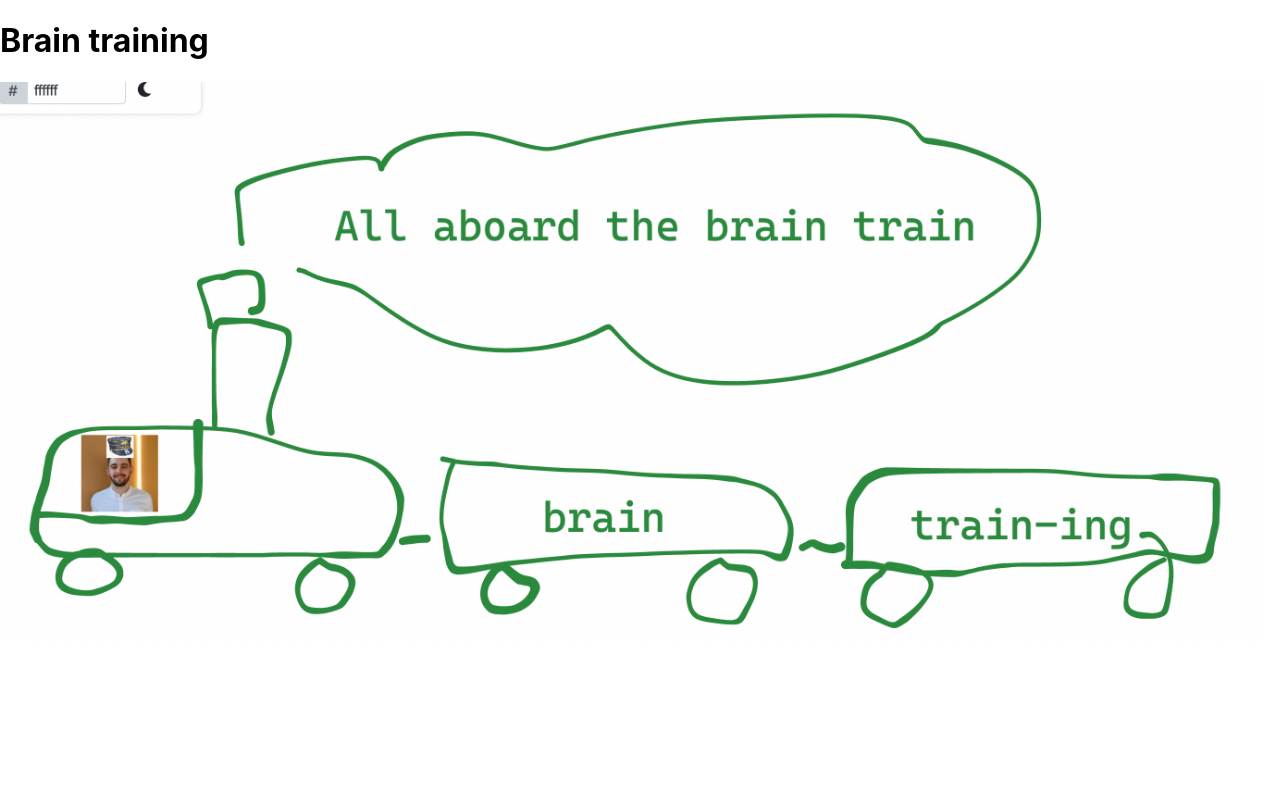
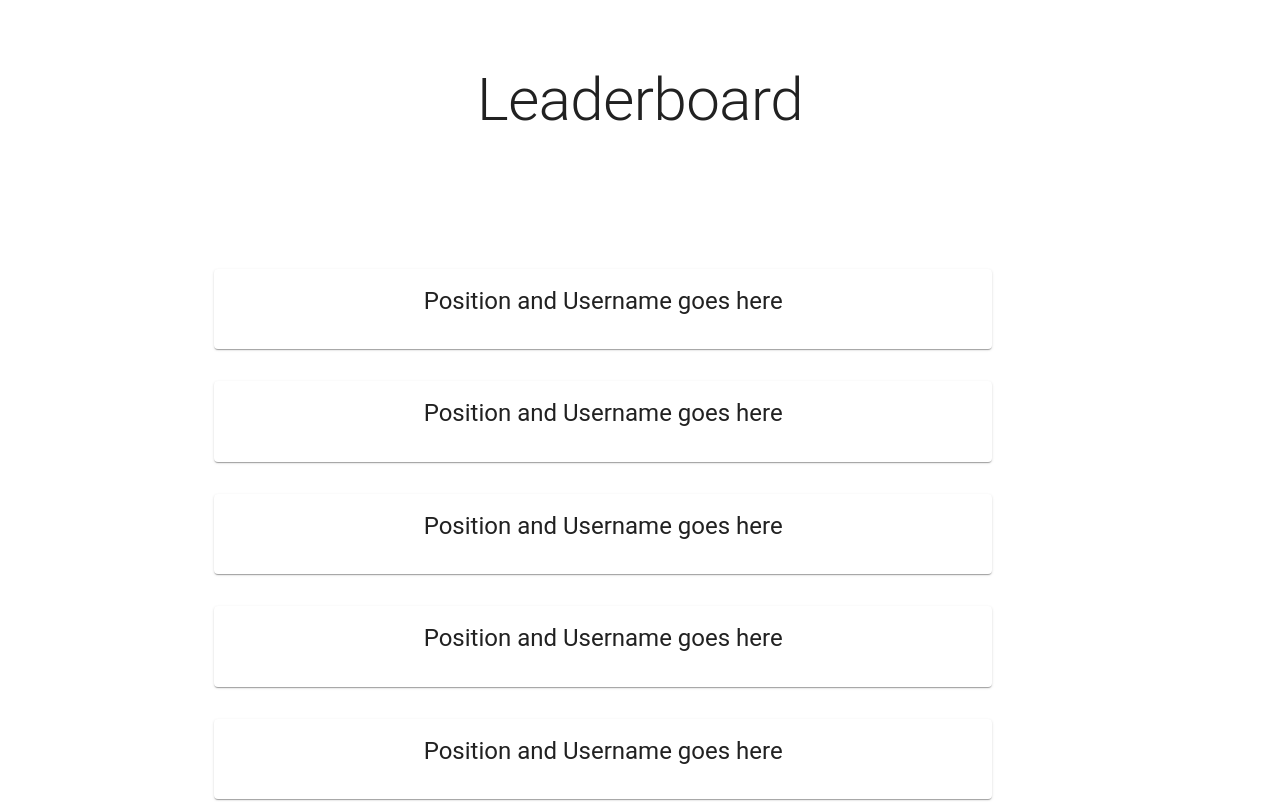
Before and after one commit to tibo8841/brain-training-frontend, a React (Create React App) app in the folder brain-training/: page /leaderboard in a window 1280 px wide. Shown: the top 802 px of the page. Built offline with nearby package versions, Linux system fonts and the light colour scheme; the HTML template or start-up script is replaced by a standard one.

Commit message:
Leaderboard skelly with maps

```diff
--- a/brain-training/src/Components/Leaderboard.js
+++ b/brain-training/src/Components/Leaderboard.js
@@ -1,7 +1,72 @@
-export default function Leaderboard() {
-  return;
+import * as React from "react";
+import Card from "@mui/material/Card";
+import CardContent from "@mui/material/CardContent";
+import Grid from "@mui/material/Grid";
+import Box from "@mui/material/Box";
+import Typography from "@mui/material/Typography";
+import Container from "@mui/material/Container";
+import { createTheme, ThemeProvider } from "@mui/material/styles";
+
+const cards = [1, 2, 3, 4, 5, 6, 7, 8, 9];
+
+const theme = createTheme();
+
+export default function Album() {
+  return (
+    <ThemeProvider theme={theme}>
+      <main>
+        {/* Hero unit */}
+        <Box
+          sx={{
+            bgcolor: "background.paper",
+            pt: 8,
+            pb: 6,
+          }}
+        >
+          <Container maxWidth="sm">
+            <Typography
+              component="h1"
+              variant="h2"
+              align="center"
+              color="text.primary"
+              gutterBottom
+            >
+              Leaderboard
+            </Typography>
+          </Container>
+        </Box>
+        <Container sx={{ py: 8 }} maxWidth="md">
+          {/* End hero unit */}
+          <Grid container spacing={4}>
+            {cards.map((card) => (
+              <Grid item key={card} xs={2} sm={2} md={11}>
+                <Card
+                  sx={{
+                    height: "100%",
+                    display: "flex",
+                    flexDirection: "column",
+                    justifyContent: "center",
+                  }}
+                >
+                  <CardContent sx={{ flexGrow: 1 }}>
+                    <Typography
+                      gutterBottom
+                      variant="h5"
+                      component="h2"
+                      align="center"
+                    >
+                      Position and Username goes here
+                    </Typography>
+                  </CardContent>
+                </Card>
+              </Grid>
+            ))}
+          </Grid>
+        </Container>
+      </main>
+    </ThemeProvider>
+  );
 }
-
 // -Leaderboard
 //     -Shows player scores and dates
 //     -Shows the users best score and ranking
```
